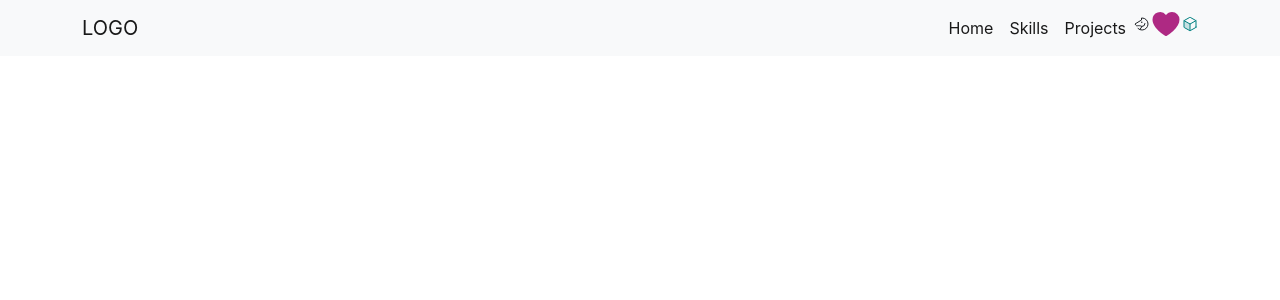
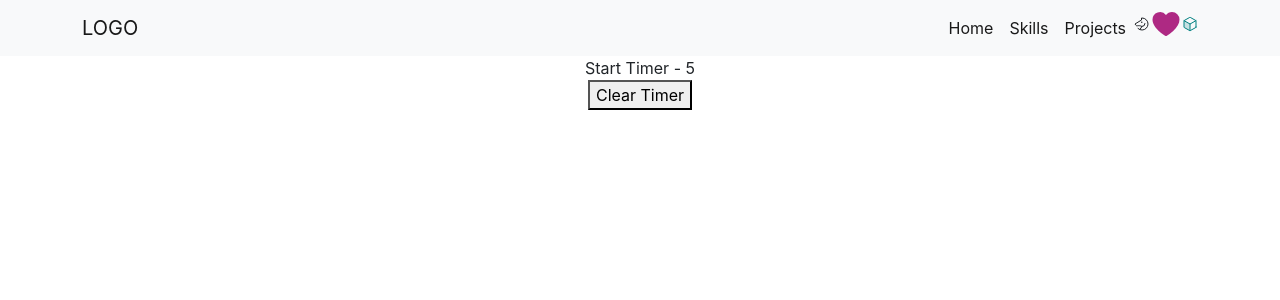
Before and after one commit to Mikasha0/Portfolio, a React (Create React App) app in the folder portfolio/: page / in a window 1280 px wide. Shown: the top 300 px of the page. Built offline with nearby package versions, Linux system fonts and the light colour scheme.

Commit message:
successfully implemented timer

```diff
--- a/portfolio/src/App.js
+++ b/portfolio/src/App.js
@@ -1,10 +1,12 @@
 import "./App.css";
 import Navbar from "./Components/Navbar";
+import HookTimer from "./Pages/HookTimer";
 
 function App() {
   return (
     <div className="App">
       <Navbar />
+      <HookTimer />
     </div>
   );
 }
--- a/portfolio/src/Pages/HookTimer.js
+++ b/portfolio/src/Pages/HookTimer.js
@@ -0,0 +1,19 @@
+import React from "react";
+import { useEffect, useState } from "react";
+
+export default function HookTimer() {
+  const [timer, setTimer] = useState(0);
+
+  useEffect(() => {
+    const interval = setInterval(() => {
+      setTimer((value) => value + 1);
+    }, 1000);
+  }, []);
+
+  return (
+    <>
+      <div>Start Timer - {timer}</div>
+      <button>Clear Timer</button>
+    </>
+  );
+}
--- a/portfolio/src/index.js
+++ b/portfolio/src/index.js
@@ -1,14 +1,14 @@
-import React from 'react';
-import ReactDOM from 'react-dom/client';
-import './index.css';
-import App from './App';
-import reportWebVitals from './reportWebVitals';
+import React from "react";
+import ReactDOM from "react-dom/client";
+import "./index.css";
+import App from "./App";
+import reportWebVitals from "./reportWebVitals";
 
-const root = ReactDOM.createRoot(document.getElementById('root'));
+const root = ReactDOM.createRoot(document.getElementById("root"));
 root.render(
-  <React.StrictMode>
-    <App />
-  </React.StrictMode>
+  // <React.StrictMode>
+  <App />
+  // {/* </React.StrictMode> */}
 );
 
 // If you want to start measuring performance in your app, pass a function
```
